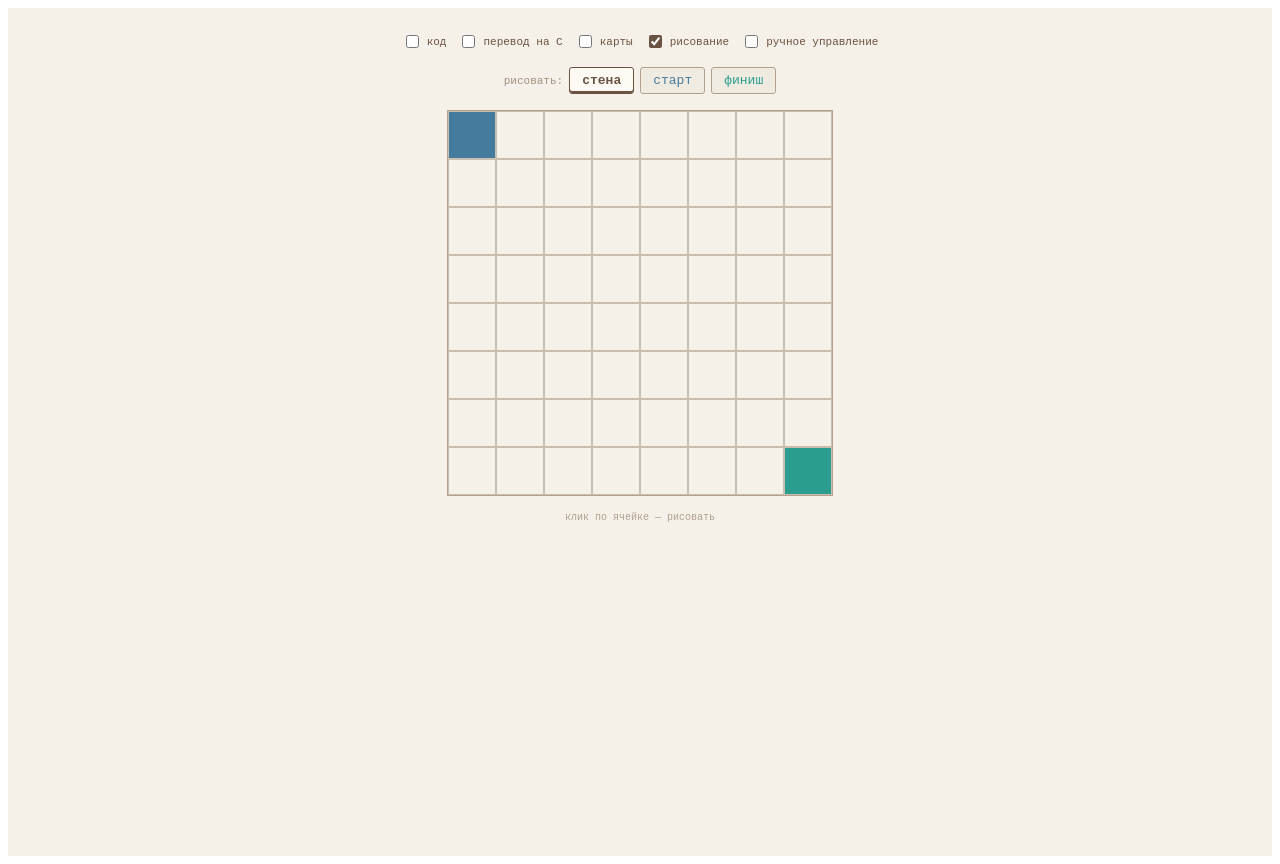
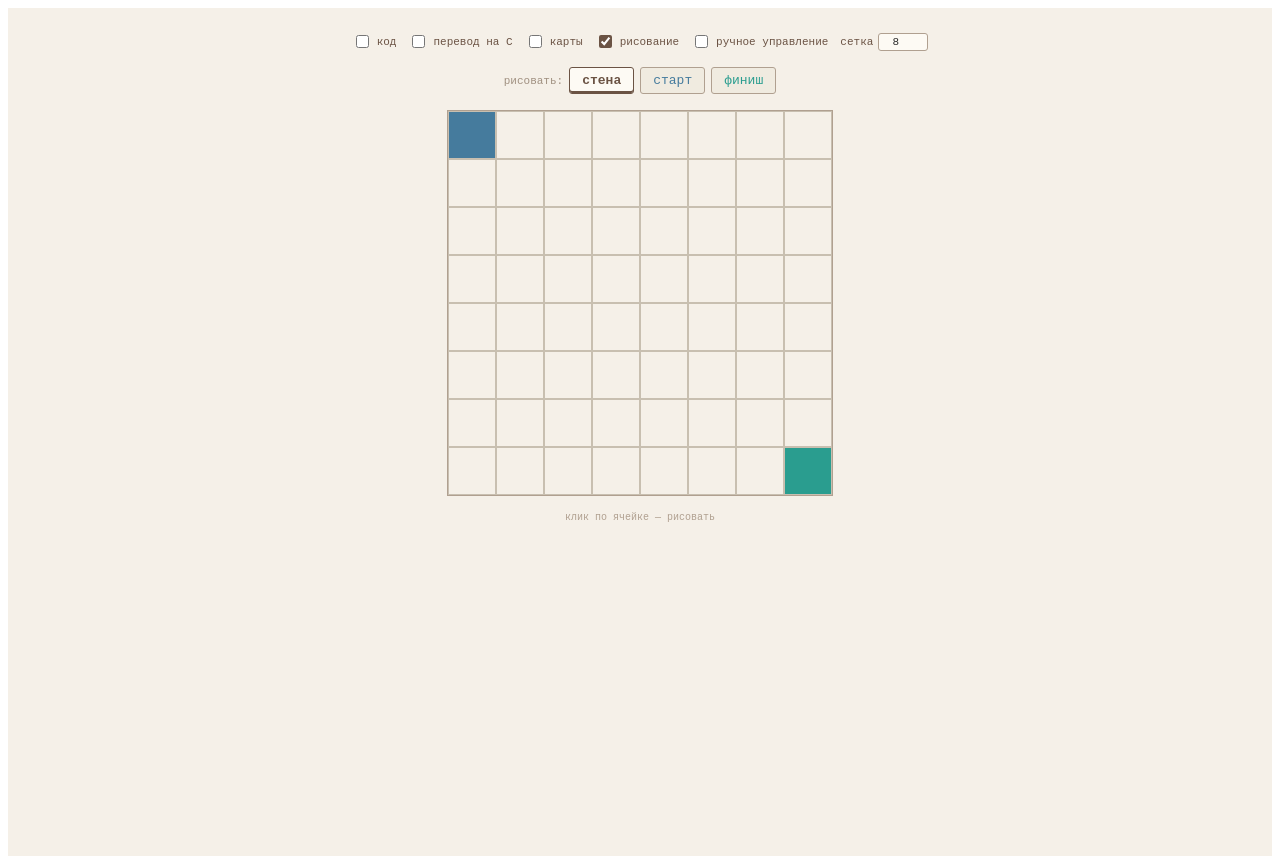
Before and after one commit to shu512/Stepwise, a React (Vite) app: page / in a window 1280 px wide. Built offline with nearby package versions, Linux system fonts and the light colour scheme.

Commit message:
8.0 Grid size

```diff
--- a/src/App.tsx
+++ b/src/App.tsx
@@ -1,19 +1,22 @@
-import React, { useState } from "react";
+import React from "react";
+import { Grid } from "./components/Grid";
+import { Controls } from "./components/Controls";
+import { ProgramPanel } from "./components/ProgramPanel";
+import { MapsSidebar } from "./components/MapsSidebar";
 import { CodePanel } from "./components/CodePanel";
-import { Controls } from "./components/Controls";
-import { Grid } from "./components/Grid";
-import { MapsSidebar } from "./components/MapsSidebar";
-import { ProgramPanel } from "./components/ProgramPanel";
+import { useRobot } from "./hooks/useRobot";
 import { useGrid } from "./hooks/useGrid";
+import { useProgram } from "./hooks/useProgram";
 import { useMaps } from "./hooks/useMaps";
-import { useProgram } from "./hooks/useProgram";
-import { useRobot } from "./hooks/useRobot";
+import { usePersistedState } from "./hooks/usePersistedState";
+import { DEFAULT_GRID_SIZE, MIN_GRID_SIZE, MAX_GRID_SIZE } from "./constants";
 import type { DrawMode, SavedMap } from "./types";
-import { usePersistedState } from "./hooks/usePersistedState";
 
 const App: React.FC = () => {
-  const { start, finish, walls, wallsRef, drawMode, setDrawMode, handleCellClick, loadGrid } = useGrid();
-  const { robot, isRunning, message, runProgram, reset, teleport } = useRobot(wallsRef, start, finish);
+  const [gridSize, setGridSize] = usePersistedState("ui-grid-size", DEFAULT_GRID_SIZE);
+
+  const { start, finish, walls, wallsRef, drawMode, setDrawMode, handleCellClick, loadGrid, resetGrid } = useGrid(gridSize);
+  const { robot, isRunning, message, runProgram, reset, teleport } = useRobot(wallsRef, start, finish, gridSize);
   const {
     program, editStack,
     addCommand, removeAt, clearProgram,
@@ -30,26 +33,30 @@ const App: React.FC = () => {
   const [showDraw, setShowDraw] = usePersistedState("ui-show-draw", true);
   const [showManual, setShowManual] = usePersistedState("ui-show-manual", false);
 
-  const maybeEnableManual = (code: boolean, translation: boolean, draw: boolean) => {
-    if (!code && !translation && !draw) setShowManual(true);
+  const handleGridSizeChange = (raw: string) => {
+    const n = parseInt(raw, 10);
+    if (isNaN(n) || n < MIN_GRID_SIZE || n > MAX_GRID_SIZE) return;
+    setGridSize(n);
+    resetGrid(n);
+    reset();
   };
 
   const handleShowCode = (v: boolean) => {
     setShowCode(v);
     if (v) setShowManual(false);
-    else maybeEnableManual(v, showCTranslation, showDraw);
+    else if (!v && !showCTranslation) setShowManual(true);
   };
 
   const handleShowCTranslation = (v: boolean) => {
     setShowCTranslation(v);
     if (v) setShowManual(false);
-    else maybeEnableManual(showCode, v, showDraw);
+    else if (!showCode && !v) setShowManual(true);
   };
 
   const handleShowDraw = (v: boolean) => {
     setShowDraw(v);
     if (v) setShowManual(false);
-    else maybeEnableManual(showCode, showCTranslation, v);
+    else if (!showCode && !showCTranslation && !v) setShowManual(true);
   };
 
   const handleShowManual = (v: boolean) => {
@@ -65,6 +72,8 @@ const App: React.FC = () => {
   };
 
   const handleLoadMap = (map: SavedMap) => {
+    setGridSize(map.gridSize);
+    resetGrid(map.gridSize);
     loadGrid(map.start, map.finish, map.walls);
     if (map.program) loadProgram(map.program);
     reset();
@@ -111,13 +120,29 @@ const App: React.FC = () => {
     }}>
       <div style={{ display: "flex", flexDirection: "column", alignItems: "center", gap: 16 }}>
 
-        {/* Чекбоксы */}
-        <div style={{ display: "flex", gap: 12, flexWrap: "wrap", justifyContent: "center" }}>
+        {/* Чекбоксы + размер сетки */}
+        <div style={{ display: "flex", gap: 12, flexWrap: "wrap", justifyContent: "center", alignItems: "center" }}>
           {checkbox("код", showCode, handleShowCode)}
           {checkbox("перевод на C", showCTranslation, handleShowCTranslation)}
           {checkbox("карты", showMaps, setShowMaps)}
           {checkbox("рисование", showDraw, handleShowDraw)}
           {checkbox("ручное управление", showManual, handleShowManual)}
+          <label style={{ display: "flex", alignItems: "center", gap: 5, fontSize: 11, color: "#6b5344", fontFamily: "monospace" }}>
+            сетка
+            <input
+              type="number"
+              value={gridSize}
+              min={MIN_GRID_SIZE}
+              max={MAX_GRID_SIZE}
+              onChange={e => handleGridSizeChange(e.target.value)}
+              style={{
+                width: 40, padding: "2px 4px",
+                border: "1px solid #b0a090", borderRadius: 3,
+                background: "#fdfaf4", fontFamily: "monospace",
+                fontSize: 11, color: "#2a2a2a", textAlign: "center",
+              }}
+            />
+          </label>
         </div>
 
         {/* Режим рисования */}
@@ -125,17 +150,13 @@ const App: React.FC = () => {
           <div style={{ display: "flex", gap: 6, alignItems: "center" }}>
             <span style={{ fontSize: 11, color: "#a09080" }}>рисовать:</span>
             {DRAW_MODES.map(({ mode, label, color }) => (
-              <button
-                key={mode}
-                onClick={() => setDrawMode(mode)}
-                style={btn({
-                  color,
-                  borderColor: drawMode === mode ? color : "#b0a090",
-                  background: drawMode === mode ? "#fdfaf4" : "#f0ebe0",
-                  fontWeight: drawMode === mode ? 700 : 500,
-                  boxShadow: drawMode === mode ? `inset 0 -2px 0 ${color}` : "none",
-                })}
-              >
+              <button key={mode} onClick={() => setDrawMode(mode)} style={btn({
+                color,
+                borderColor: drawMode === mode ? color : "#b0a090",
+                background: drawMode === mode ? "#fdfaf4" : "#f0ebe0",
+                fontWeight: drawMode === mode ? 700 : 500,
+                boxShadow: drawMode === mode ? `inset 0 -2px 0 ${color}` : "none",
+              })}>
                 {label}
               </button>
             ))}
@@ -143,6 +164,7 @@ const App: React.FC = () => {
         )}
 
         <Grid
+          gridSize={gridSize}
           robot={robot}
           start={start}
           finish={finish}
@@ -150,14 +172,8 @@ const App: React.FC = () => {
           isRunning={isRunning || showManual}
           isManual={showManual}
           onCellClick={(row, col) => {
-            if (showManual) {
-              teleport({ row, col });
-              return;
-            }
-            if (showDraw && !isRunning) {
-              handleCellClick(row, col);
-              return;
-            }
+            if (showManual) { teleport({ row, col }); return; }
+            if (showDraw && !isRunning) { handleCellClick(row, col); return; }
           }}
         />
 
@@ -168,13 +184,13 @@ const App: React.FC = () => {
             isInLoop={isInLoop}
             isInIf={isInIf}
             canElse={canElse}
+            hasProgram={program.length > 0}
             onCommand={addCommand}
             onLoopStart={loopStart}
             onLoopEnd={loopEnd}
             onIfStart={ifStart}
             onIfElse={ifElse}
             onIfEnd={ifEnd}
-            hasProgram={program.length > 0}
             onClear={clearProgram}
             onRun={() => {
               if (isEditing) { alert("Закрой открытый блок!"); return; }
@@ -203,9 +219,7 @@ const App: React.FC = () => {
           />
         )}
 
-        {showCTranslation && (
-          <CodePanel program={program} />
-        )}
+        {showCTranslation && <CodePanel program={program} />}
 
         {message && (
           <div style={{ fontSize: 15, fontWeight: 700, color: "#2a9d8f" }}>{message}</div>
@@ -229,6 +243,7 @@ const App: React.FC = () => {
             currentFinish={finish}
             currentWalls={walls}
             currentProgram={program}
+            gridSize={gridSize}
             onSave={saveMap}
             onLoad={handleLoadMap}
             onDelete={deleteMap}
--- a/src/components/Grid.tsx
+++ b/src/components/Grid.tsx
@@ -1,10 +1,10 @@
 import React from "react";
 import { Cell } from "./Cell";
 import type { Position, CellKind } from "../types";
-import { GRID_SIZE } from "../constants";
 import { isSame } from "../utils/program";
 
 type Props = {
+  gridSize: number;
   robot: Position;
   start: Position;
   finish: Position;
@@ -14,11 +14,11 @@ type Props = {
   onCellClick: (row: number, col: number) => void;
 };
 
-export const Grid: React.FC<Props> = ({ robot, start, finish, walls, isRunning, isManual, onCellClick }) => {
+export const Grid: React.FC<Props> = ({ gridSize, robot, start, finish, walls, isRunning, isManual, onCellClick }) => {
   const cells = [];
 
-  for (let row = 0; row < GRID_SIZE; row++) {
-    for (let col = 0; col < GRID_SIZE; col++) {
+  for (let row = 0; row < gridSize; row++) {
+    for (let col = 0; col < gridSize; col++) {
       const current = { row, col };
       let type: CellKind = "empty";
       if (isSame(robot, current) && isRunning)      type = "robot";
@@ -41,7 +41,7 @@ export const Grid: React.FC<Props> = ({ robot, start, finish, walls, isRunning,
   return (
     <div style={{
       display: "grid",
-      gridTemplateColumns: `repeat(${GRID_SIZE}, 48px)`,
+      gridTemplateColumns: `repeat(${gridSize}, 48px)`,
       border: "1px solid #b0a090",
     }}>
       {cells}
--- a/src/constants.ts
+++ b/src/constants.ts
@@ -1,7 +1,9 @@
 import type { Position } from "./types";
 
-export const GRID_SIZE = 8;
 export const STEP_DELAY = 350;
+export const DEFAULT_GRID_SIZE = 8;
+export const MIN_GRID_SIZE = 3;
+export const MAX_GRID_SIZE = 20;
 
 export const DEFAULT_START: Position = { row: 0, col: 0 };
 export const DEFAULT_FINISH: Position = { row: 7, col: 7 };
--- a/src/hooks/useGrid.ts
+++ b/src/hooks/useGrid.ts
@@ -1,14 +1,23 @@
 import { useState, useRef } from "react";
 import type { Position, DrawMode } from "../types";
-import { DEFAULT_START, DEFAULT_FINISH } from "../constants";
+import { DEFAULT_START } from "../constants";
 import { isSame } from "../utils/program";
 
-export const useGrid = () => {
+export const useGrid = (gridSize: number) => {
+  const defaultFinish = (): Position => ({ row: gridSize - 1, col: gridSize - 1 });
+
   const [start, setStart] = useState<Position>(DEFAULT_START);
-  const [finish, setFinish] = useState<Position>(DEFAULT_FINISH);
+  const [finish, setFinish] = useState<Position>(defaultFinish());
   const [walls, setWalls] = useState<Position[]>([]);
   const wallsRef = useRef<Position[]>([]);
   const [drawMode, setDrawMode] = useState<DrawMode>("wall");
+
+  const resetGrid = (newSize: number) => {
+    setStart(DEFAULT_START);
+    setFinish({ row: newSize - 1, col: newSize - 1 });
+    setWalls([]);
+    wallsRef.current = [];
+  };
 
   const handleCellClick = (row: number, col: number) => {
     const pos = { row, col };
@@ -52,5 +61,5 @@ export const useGrid = () => {
     wallsRef.current = newWalls;
   };
 
-  return { start, finish, walls, wallsRef, drawMode, setDrawMode, handleCellClick, loadGrid };
+  return { start, finish, walls, wallsRef, drawMode, setDrawMode, handleCellClick, loadGrid, resetGrid };
 };
--- a/src/hooks/useMaps.ts
+++ b/src/hooks/useMaps.ts
@@ -21,6 +21,7 @@ export const useMaps = () => {
 
   const saveMap = (
     name: string,
+    gridSize: number,
     start: Position,
     finish: Position,
     walls: Position[],
@@ -29,6 +30,7 @@ export const useMaps = () => {
     const newMap: SavedMap = {
       id: Date.now().toString(),
       name,
+      gridSize,
       start,
       finish,
       walls,
--- a/src/hooks/useRobot.ts
+++ b/src/hooks/useRobot.ts
@@ -9,6 +9,7 @@ export const useRobot = (
   wallsRef: React.MutableRefObject<Position[]>,
   start: Position,
   finish: Position,
+  gridSize: number,
 ) => {
   const [robot, setRobot] = useState<Position>(start);
   const robotRef = useRef<Position>(start);
@@ -24,6 +25,7 @@ export const useRobot = (
     start,
     finish,
     walls: wallsRef.current,
+    gridSize,
   });
 
   const runProgram = (program: ProgramItem[]) => {
@@ -49,7 +51,7 @@ export const useRobot = (
         return;
       }
 
-      const next = move(robotRef.current, result.value as any, wallsRef.current);
+      const next = move(robotRef.current, result.value as any, wallsRef.current, gridSize);
       robotRef.current = next;
       setRobot(next);
     }, STEP_DELAY);
--- a/src/types.ts
+++ b/src/types.ts
@@ -28,6 +28,7 @@ export type ProgramItem = Command | LoopBlock | IfBlock;
 export type SavedMap = {
   id: string;
   name: string;
+  gridSize: number;
   start: Position;
   finish: Position;
   walls: Position[];
--- a/src/utils/program.ts
+++ b/src/utils/program.ts
@@ -1,16 +1,15 @@
 import type { Position, Command, ProgramItem } from "../types";
-import { GRID_SIZE } from "../constants";
 
 export const isSame = (a: Position, b: Position) =>
   a.row === b.row && a.col === b.col;
 
-export const move = (pos: Position, cmd: Command, walls: Position[]): Position => {
+export const move = (pos: Position, cmd: Command, walls: Position[], gridSize: number): Position => {
   let { row, col } = pos;
   if (cmd === "UP")    row--;
   if (cmd === "DOWN")  row++;
   if (cmd === "LEFT")  col--;
   if (cmd === "RIGHT") col++;
-  if (row < 0 || col < 0 || row >= GRID_SIZE || col >= GRID_SIZE) return pos;
+  if (row < 0 || col < 0 || row >= gridSize || col >= gridSize) return pos;
   const next = { row, col };
   if (walls.some(w => isSame(w, next))) return pos;
   return next;
```
Also changed, not shown: src/components/MapsSidebar.tsx (+5 -4 lines), src/utils/interpreter.ts (+8 -8 lines).
